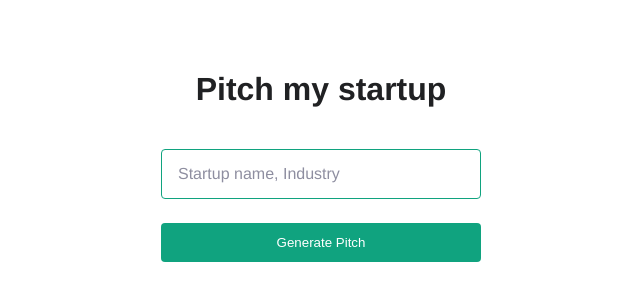
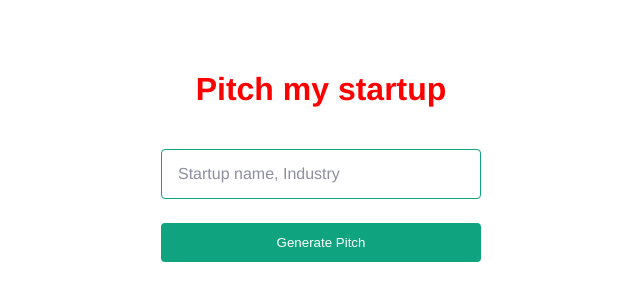
Before and after one commit to Lukasedv/maria01demo, a React (Create React App) app: page / in a window 1280 px wide. Shown: the top 300 px of the page, without its empty margins (319-959 px from the left). Built offline with nearby package versions, Linux system fonts and the light colour scheme; the HTML template or start-up script is replaced by a standard one; a web font is replaced by a local one.

Commit message:
red color

```diff
--- a/src/index.css
+++ b/src/index.css
@@ -35,6 +35,7 @@
     font-weight: bold;
     color: #202123;
     margin: 16px 0 40px;
+    color: red;
   }
   .main form {
     display: flex;
```
